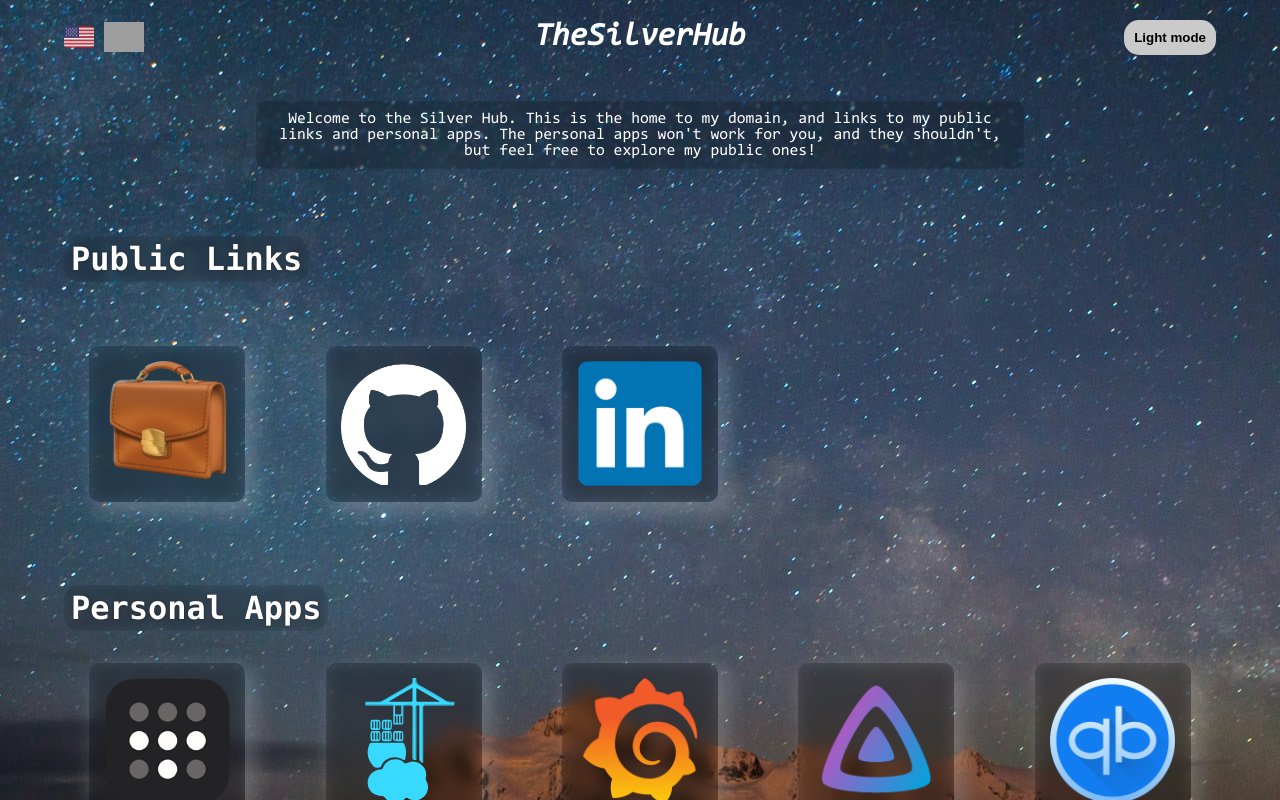
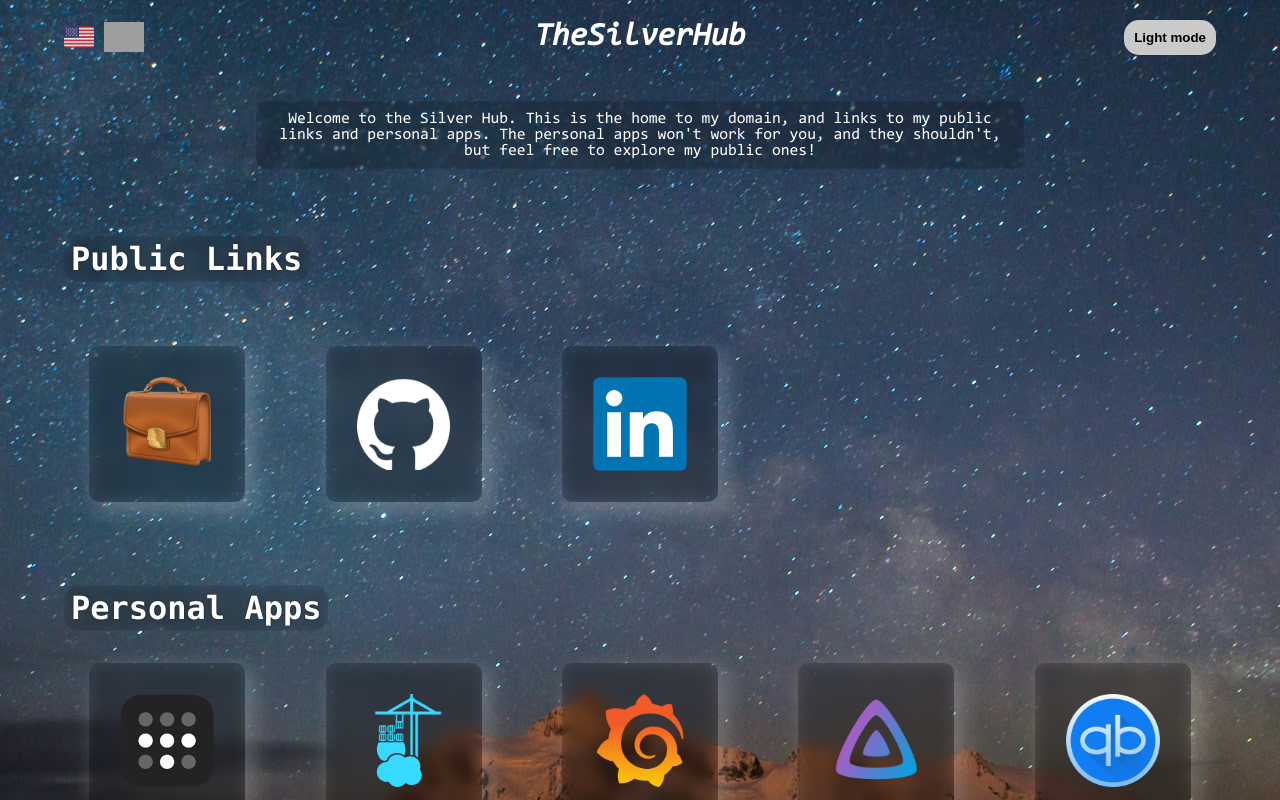
Before and after one commit to silveira42/web-landing-page, a React (Create React App) app: page / in a window 1280 px wide. Shown: the top 800 px of the page. Built offline with nearby package versions, Linux system fonts and the light colour scheme; grey boxes are pictures that could not be loaded.

Commit message:
Changed max icon size

```diff
--- a/src/components/card/styles.css
+++ b/src/components/card/styles.css
@@ -32,8 +32,8 @@
 	position: absolute;
 	width: fit-content;
 	height: fit-content;
-	max-height: 80%;
-	max-width: 80%;
+	max-height: 60%;
+	max-width: 60%;
 	transition: all .3s;
 }
 
```
